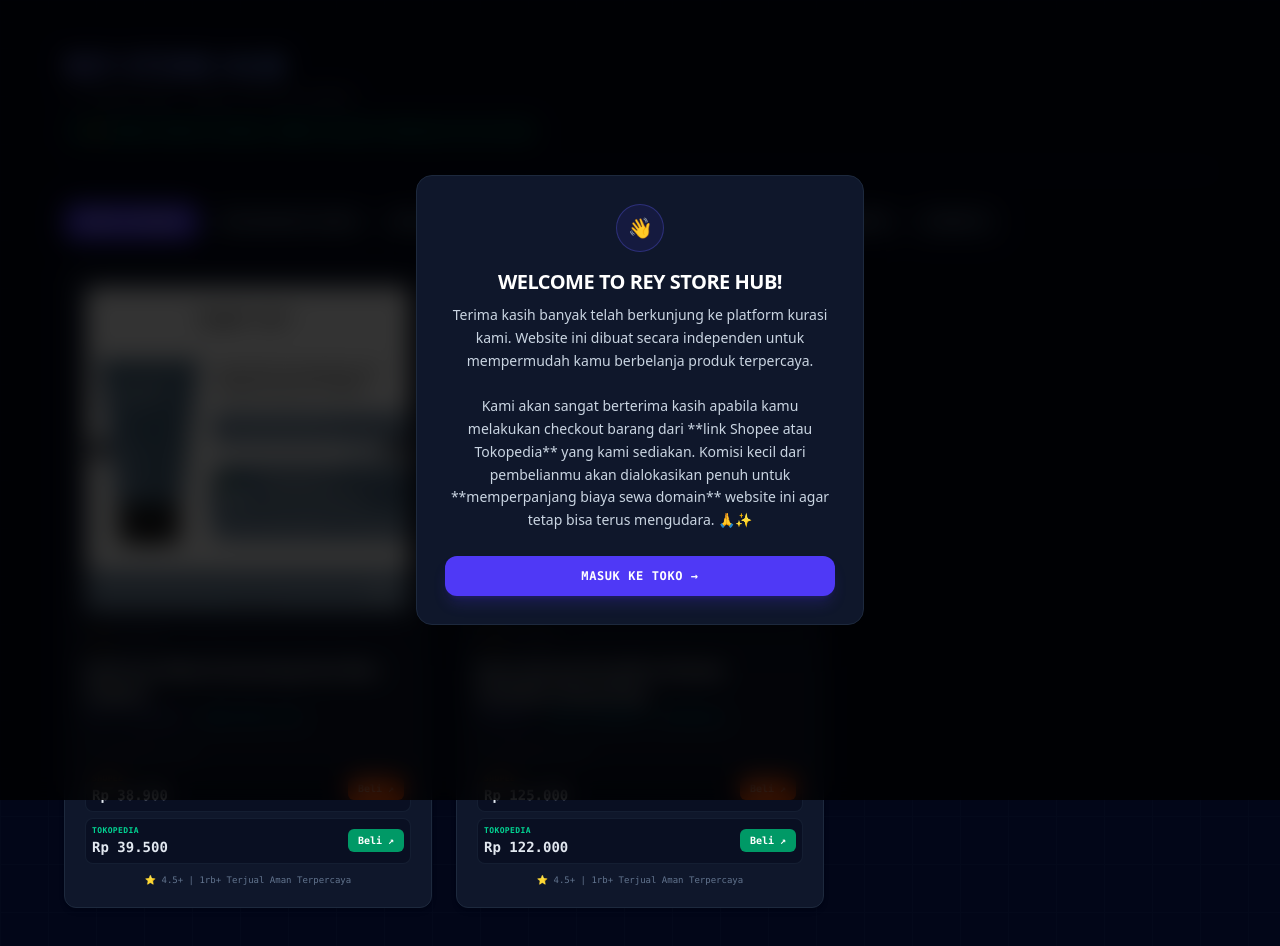
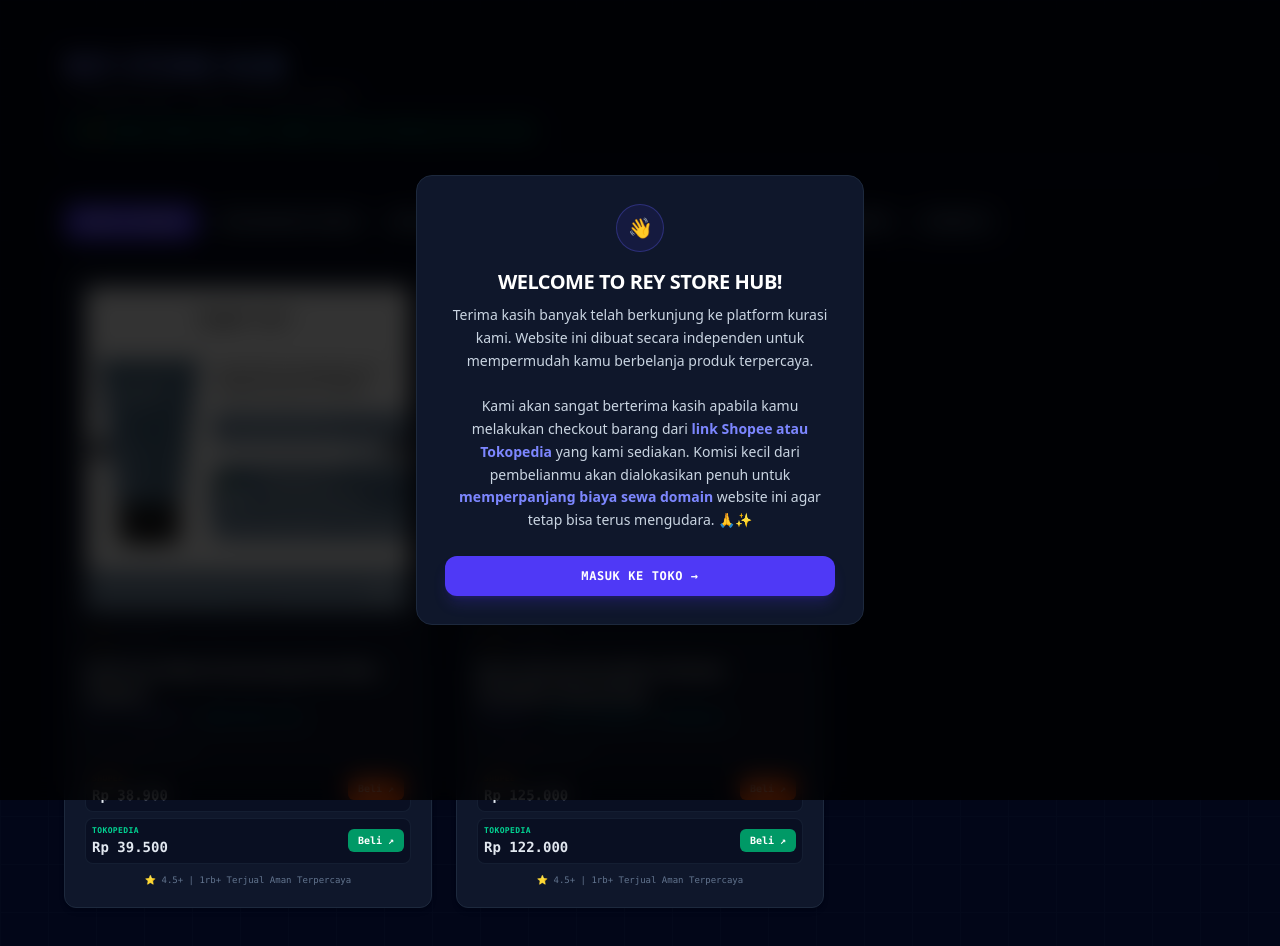
Before and after one commit to Rey4Fun/rey-store, a Next.js app: page / in a window 1280 px wide. Shown: the top 946 px of the page. Built offline with nearby package versions, Linux system fonts and the light colour scheme.

Commit message:
fix: replace raw markdown bold strings with real JSX tags inside welcome modal

```diff
--- a/src/app/page.js
+++ b/src/app/page.js
@@ -65,7 +65,7 @@
           )}
         </div>
 
-        {/* RE-POSITIONED BADGE */}
+        {/* TEMPAT BADGE: DI BAWAH FOTO */}
         <div className="mb-2">
           <span className={`inline-block font-mono text-[8px] sm:text-[9px] font-bold px-2 py-0.5 rounded uppercase tracking-wider ${
             product.isOfficial
@@ -142,8 +142,6 @@
   const [subFilter, setSubFilter] = useState("all");
   const [detailFilter, setDetailFilter] = useState("all");
   const [zoomImg, setZoomImg] = useState(null);
-
-  // STATE BARU: MENGATUR POP-UP WELCOME MESSAGE (Default True agar langsung muncul)
   const [showWelcome, setShowWelcome] = useState(true);
 
   const categories = [
@@ -367,25 +365,21 @@
         </div>
       )}
 
-      {/* POP-UP MODAL: DUKUNGAN PERPANJANG DOMAIN (REQUESTED FEATURE) */}
+      {/* POP-UP MODAL: UPGRADED REAL BOLD FORMATTING (FIXED BADGE TYPO) */}
       {showWelcome && (
         <div className="fixed inset-0 bg-black/80 backdrop-blur-md z-50 flex items-center justify-center p-4">
-          <div className="bg-slate-900 border border-slate-800 rounded-2xl p-5 sm:p-7 max-w-md w-full text-center shadow-2xl relative animate-fade-in">
-            {/* Dekorasi Atas */}
+          <div className="bg-slate-900 border border-slate-800 rounded-2xl p-5 sm:p-7 max-w-md w-full text-center shadow-2xl relative">
             <div className="w-12 h-12 bg-indigo-600/10 border border-indigo-500/30 text-indigo-400 rounded-full flex items-center justify-center mx-auto text-xl mb-4">
               👋
             </div>
-            {/* Judul Pesan */}
             <h2 className="text-lg sm:text-xl font-black text-white uppercase tracking-tight mb-2">
               Welcome to Rey Store Hub!
             </h2>
-            {/* Isi Pesan Komisi & Perpanjang Domain */}
             <p className="text-xs sm:text-sm text-slate-300 leading-relaxed font-sans mb-6">
               Terima kasih banyak telah berkunjung ke platform kurasi kami. Website ini dibuat secara independen untuk mempermudah kamu berbelanja produk terpercaya.
               <br /><br />
-              Kami akan sangat berterima kasih apabila kamu melakukan checkout barang dari **link Shopee atau Tokopedia** yang kami sediakan. Komisi kecil dari pembelianmu akan dialokasikan penuh untuk **memperpanjang biaya sewa domain** website ini agar tetap bisa terus mengudara. 🙏✨
+              Kami akan sangat berterima kasih apabila kamu melakukan checkout barang dari <span className="font-bold text-indigo-400">link Shopee atau Tokopedia</span> yang kami sediakan. Komisi kecil dari pembelianmu akan dialokasikan penuh untuk <span className="font-bold text-indigo-400">memperpanjang biaya sewa domain</span> website ini agar tetap bisa terus mengudara. 🙏✨
             </p>
-            {/* Tombol Masuk Utama */}
             <button
               onClick={() => setShowWelcome(false)}
               className="w-full py-3 bg-indigo-600 hover:bg-indigo-500 text-white font-mono text-xs font-bold rounded-xl transition-colors shadow-lg shadow-indigo-600/20 uppercase tracking-wider"
```
